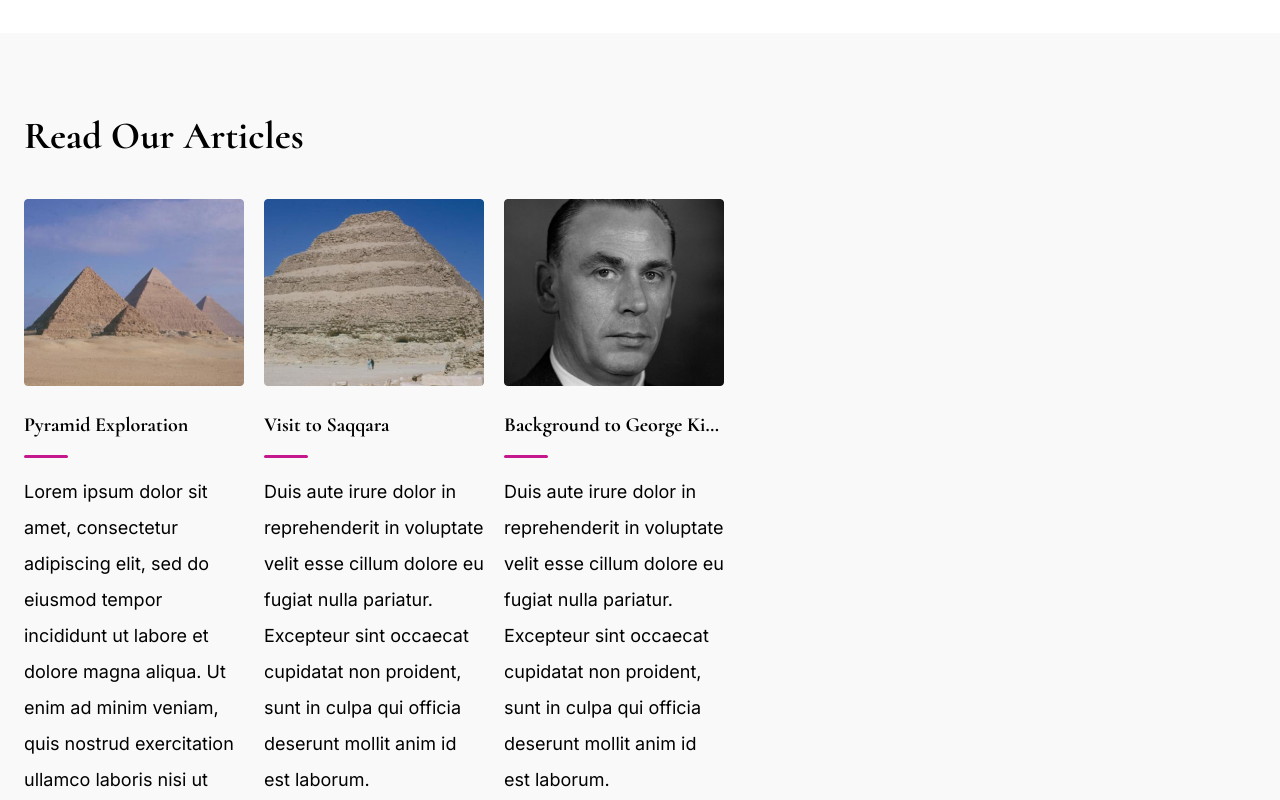
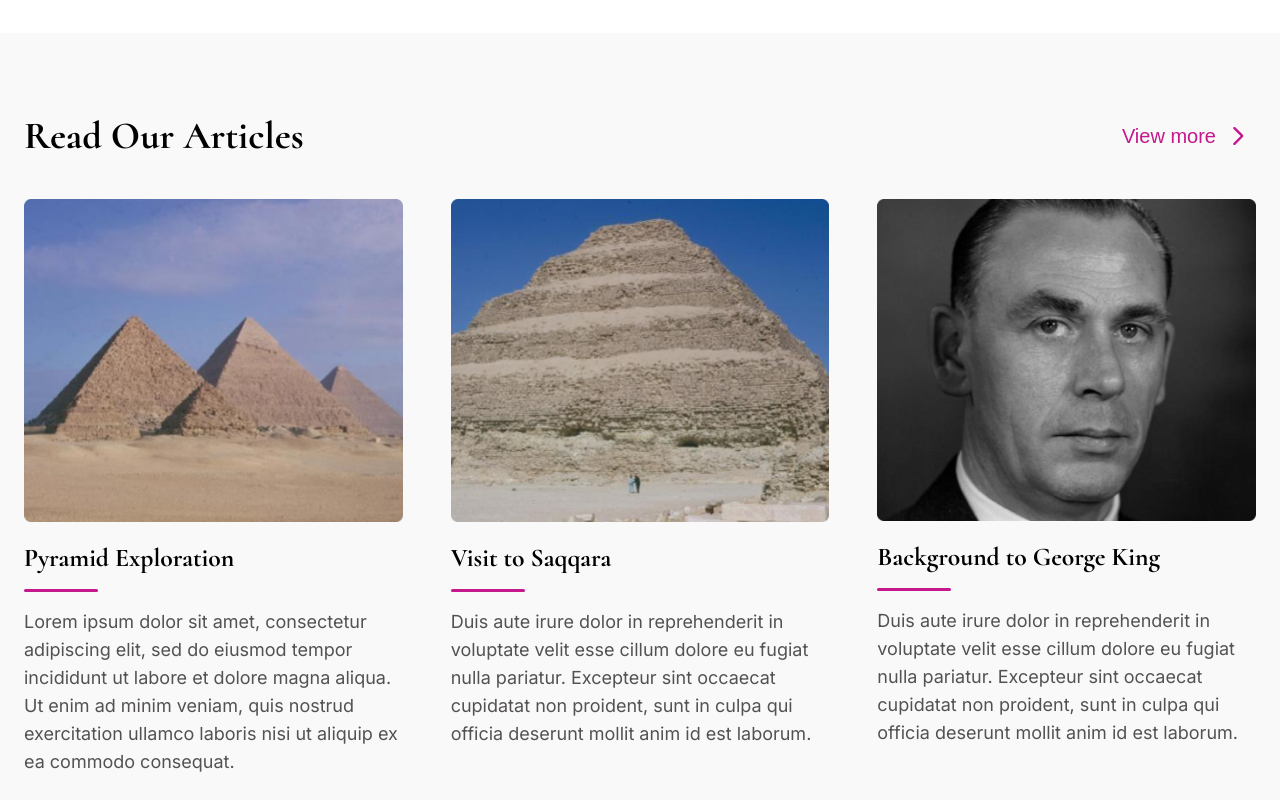
Before and after one commit to KunalP99/six-adepts-pma, a Next.js app: page / in a window 1280 px wide. Shown: the part 1520-2320 px from the top of the page. Built offline with nearby package versions, Linux system fonts and the light colour scheme.

Commit message:
feat(article): change layout of article and make it responsive

```diff
--- a/app/home.module.scss
+++ b/app/home.module.scss
@@ -18,7 +18,7 @@
         @include h1-container;
 
         .underline {
-          @include underline(4px, 50px);
+          @include underline(4px, 72px);
         }
       }
 
@@ -50,13 +50,25 @@
 
     .articleContent {
       @include max-width-container;
+
+      .shortArticlesContainer {
+        display: grid;
+        grid-template-columns: 1fr;
+        gap: 70px;
+      }
     }
 
-    h1 {
+    .articlesHeading {
       @include h1-container;
+
+      .viewButton {
+        button {
+          display: none;
+        }
+      }
     }
 
-    button {
+    .mobileViewButton {
       @include primary-btn;
       display: block;
       margin-left: auto;
@@ -97,6 +109,41 @@
   }
 }
 
+@media (min-width: 550px) {
+  .mainContainer {
+    .articleContainer {
+      .articleContent {
+        .articlesHeading {
+          display: flex;
+          align-items: center;
+          justify-content: space-between;
+
+          .viewButton {
+            button {
+              @include tertiary-btn;
+              display: flex;
+              gap: 10px;
+              align-items: center;
+              i {
+                height: 24px;
+              }
+            }
+          }
+        }
+
+        .mobileViewButton {
+          display: none;
+        }
+
+        .shortArticlesContainer {
+          grid-template-columns: 1fr 1fr;
+          gap: 48px;
+        }
+      }
+    }
+  }
+}
+
 @media (min-width: 900px) {
   .mainContainer {
     .aboutContainer {
@@ -107,6 +154,18 @@
       img {
         margin: 0px;
         max-width: 400px;
+      }
+    }
+  }
+}
+
+@media (min-width: 1000px) {
+  .mainContainer {
+    .articleContainer {
+      .articleContent {
+        .shortArticlesContainer {
+          grid-template-columns: 1fr 1fr 1fr;
+        }
       }
     }
   }
--- a/app/page.tsx
+++ b/app/page.tsx
@@ -1,8 +1,8 @@
 import Image from "next/image";
 import styles from "./home.module.scss";
 import { cormorant } from "@/app/font";
-import Carousel from "@/components/Carousel/Carousel";
-import articleShortHome from "./article_short_data/articleShortHome";
+import shortArticles from "./short_articles_data/shortArticles";
+import ShortArticle from "@/components/Articles/ShortArticle";
 
 export default function Home() {
   return (
@@ -18,7 +18,7 @@ export default function Home() {
               <div className={styles.underline}></div>
             </div>
             <div className={styles.aboutTextContainer}>
-              <p>George King who trained himself as a Master of Yoga was used by Higher Forces to act as a channel for Truth to be given to humanity prior to the dawn of the Aquarian Age of Peace and Enlightenment. The Six Adepts carried out battles in the lower astral realms to rid the worst devil that had existed there.</p>
+              <p>Based on the work and legacy of Space Intelligences who graced our Planet in the last century. George King who trained himself as a Master of Yoga was used by Higher Forces to act as a channel for Truth to be given to humanity prior to the dawn of the Aquarian Age of Peace and Enlightenment. The Six Adepts carried out battles in the lower astral realms to rid the worst devil that had existed there.</p>
               <p>The Association&apos;s function is to promote the work of the Six Adepts and carry out tasks as laid down to help bring lasting Peace and prosperity on Earth.</p>
               <p>Those wishing to join need to have a burning desire to work for World Peace. They need to begin by studying the work and sacrifice made by Doctor George King and the Mighty Six Adepts.</p>
             </div>
@@ -31,13 +31,35 @@ export default function Home() {
           />
         </section>
 
-
-
         <section className={styles.articleContainer}>
           <div className={styles.articleContent}>
-            <h1 className={cormorant.className}>Read Our Articles</h1>
-            <Carousel data={articleShortHome} />
-            <button type="button">View more</button>
+            <div className={styles.articlesHeading}>
+              <h1 className={cormorant.className}>Read Our Articles</h1>
+              <div className={styles.viewButton}>
+                <button type="button">
+                  View more
+                  <i>
+                    <Image
+                      src={"/arrow.svg"}
+                      width={24}
+                      height={24}
+                      alt="View more articles"
+                    />
+                  </i>
+                </button>
+              </div>
+            </div>
+            <div className={styles.shortArticlesContainer}>
+              {shortArticles.map(article => (
+                <ShortArticle
+                  key={article.title}
+                  title={article.title}
+                  img={article.img}
+                  summary={article.summary}
+                />
+              )).slice(0, 3)}
+            </div>
+            <button className={styles.mobileViewButton} type="button">View more</button>
           </div>
         </section>
 
@@ -54,6 +76,7 @@ export default function Home() {
             <button>Get Started</button>
           </div>
         </section>
+
       </div>
     </main>
   );
--- a/app/article_short_data/articleShortHome.ts
+++ b/app/short_articles_data/shortArticles.ts
@@ -1,19 +1,19 @@
-const articleShortHome = [
+const shortArticles = [
   {
     title: "Pyramid Exploration",
-    img: "/article_short/pyramid-exploration.png",
+    img: "pyramid-exploration.png",
     summary: "Lorem ipsum dolor sit amet, consectetur adipiscing elit, sed do eiusmod tempor incididunt ut labore et dolore magna aliqua. Ut enim ad minim veniam, quis nostrud exercitation ullamco laboris nisi ut aliquip ex ea commodo consequat.",
   },
   {
     title: "Visit to Saqqara",
-    img: "/article_short/visit-to-saqqara.png",
+    img: "visit-to-saqqara.png",
     summary: "Duis aute irure dolor in reprehenderit in voluptate velit esse cillum dolore eu fugiat nulla pariatur. Excepteur sint occaecat cupidatat non proident, sunt in culpa qui officia deserunt mollit anim id est laborum."
   },
   {
     title: "Background to George King",
-    img: "/article_short/background-gk.png",
+    img: "background-gk.png",
     summary: "Duis aute irure dolor in reprehenderit in voluptate velit esse cillum dolore eu fugiat nulla pariatur. Excepteur sint occaecat cupidatat non proident, sunt in culpa qui officia deserunt mollit anim id est laborum."
-  }
+  },
 ]
 
-export default articleShortHome;
+export default shortArticles;
--- a/app/variables.scss
+++ b/app/variables.scss
@@ -1,5 +1,6 @@
 /* COLOURS */
 $primary-colour: #C4188C;
+$seconday-font-colour: #545151;
 
 /* MIXINS */
 @mixin logo {
@@ -33,7 +34,7 @@ $primary-colour: #C4188C;
 }
 
 @mixin h3 {
-  font-size: 20px;
+  font-size: clamp(24px, 2vw, 32px);
   font-weight: bold;
 }
 
@@ -47,8 +48,10 @@ $primary-colour: #C4188C;
   }
 }
 
-@mixin article-slide-text {
-  font-size: 13px;
+@mixin short-article-text {
+  color: $seconday-font-colour;
+  font-size: 18px;
+  font-weight: 400;
   line-height: 28px;
 }
 
@@ -69,6 +72,13 @@ $primary-colour: #C4188C;
   color: $primary-colour;
   padding: 14px 44px;
   border-radius: 8px;
+}
+
+@mixin tertiary-btn {
+  @include reset-btn;
+  color: $primary-colour;
+  font-weight: 400;
+  font-size: 20px;
 }
 
 @mixin reset-btn {
@@ -94,6 +104,10 @@ $primary-colour: #C4188C;
   }
 }
 
+@mixin h3-container {
+  margin-bottom: 16px;
+}
+
 @mixin max-width-container {
   max-width: 1392px;
   margin: 0 auto;
--- /dev/null
+++ b/components/Articles/ShortArticle.tsx
@@ -0,0 +1,29 @@
+import Image from "next/image";
+import { cormorant } from "@/app/font";
+import styles from "./short_article.module.scss";
+
+interface Props {
+  title: string,
+  img: string,
+  summary: string
+}
+
+const ShortArticle = ({ title, img, summary }: Props) => {
+  return (
+    <div className={styles.shortArticleContainer}>
+      <Image
+        src={`/article_short/${img}`}
+        width={432}
+        height={367}
+        alt={`${title} article`}
+      />
+      <div className={styles.headingContainer}>
+        <h3 className={cormorant.className}>{title}</h3>
+        <div className={styles.underline}></div>
+      </div>
+      <p>{summary}</p>
+    </div>
+  )
+}
+
+export default ShortArticle;
--- /dev/null
+++ b/components/Articles/short_article.module.scss
@@ -0,0 +1,40 @@
+@import "/app/variables.scss";
+
+.shortArticleContainer {
+  width: 100%;
+  max-width: 550px;
+
+  img {
+    height: auto;
+    width: 100%;
+  }
+
+  .headingContainer {
+    @include h3-container;
+
+    h3 {
+      @include h3;
+      margin-top: 16px;
+    }
+
+    .underline {
+      @include underline(10px, 74px);
+    }
+  }
+
+  p {
+    @include short-article-text;
+  }
+}
+
+@media (min-width: 1000px) {
+  .shortArticleContainer {
+    max-width: 432px;
+
+    .headingContainer {
+      .underline {
+        @include underline(16px, 74px);
+      }
+    }
+  }
+}
--- a/components/Carousel/Carousel.tsx
+++ /dev/null
@@ -1,33 +0,0 @@
-"use client"
-import useEmblaCarousel from "embla-carousel-react";
-import styles from "./carousel.module.scss";
-import SingleArticleShort from "./SingleArticleShort";
-
-interface IData {
-  data: {
-    title: string,
-    img: string,
-    summary: string
-  }[]
-}
-
-const Carousel = ({ data }: IData) => {
-  const [emblaRef] = useEmblaCarousel({ loop: false });
-
-  return (
-    <div className={styles.embla} ref={emblaRef}>
-      <div className={styles.emblaContainer}>
-        {data.map(article => (
-          <SingleArticleShort
-            key={article.title}
-            title={article.title}
-            img={article.img}
-            summary={article.summary}
-          />
-        ))}
-      </div>
-    </div>
-  )
-}
-
-export default Carousel;
--- a/components/Carousel/SingleArticleShort.tsx
+++ /dev/null
@@ -1,29 +0,0 @@
-import Image from "next/image";
-import { cormorant } from "@/app/font";
-import styles from "./carousel.module.scss";
-
-export interface ISingleArticle {
-  img: string,
-  title: string,
-  summary: string
-}
-
-const SingleArticleShort = ({ title, img, summary }: ISingleArticle) => {
-  return (
-    <div className={styles.singleArticleShort}>
-      <Image
-        src={img}
-        width={220}
-        height={187}
-        alt={`${title} article`}
-      />
-      <div>
-        <h3 className={cormorant.className}>{title}</h3>
-        <div className={styles.underline}></div>
-      </div>
-      <p>{summary}</p>
-    </div>
-  )
-}
-
-export default SingleArticleShort;
--- a/components/Carousel/carousel.module.scss
+++ /dev/null
@@ -1,32 +0,0 @@
-@import "../../app/variables.scss";
-
-.embla {
-  overflow: hidden;
-
-  .emblaContainer {
-    display: flex;
-    gap: 20px;
-
-    .singleArticleShort {
-      width: 220px;
-      @include article-slide-text;
-
-      h3 {
-        @include h3;
-        margin-top: 16px;
-        white-space: nowrap;
-        overflow: hidden;
-        text-overflow: ellipsis;
-      }
-
-      p {
-        @include text(400, 18px);
-      }
-
-      .underline {
-        @include underline(16px, 20%);
-        margin-bottom: 16px;
-      }
-    }
-  }
-}
```
